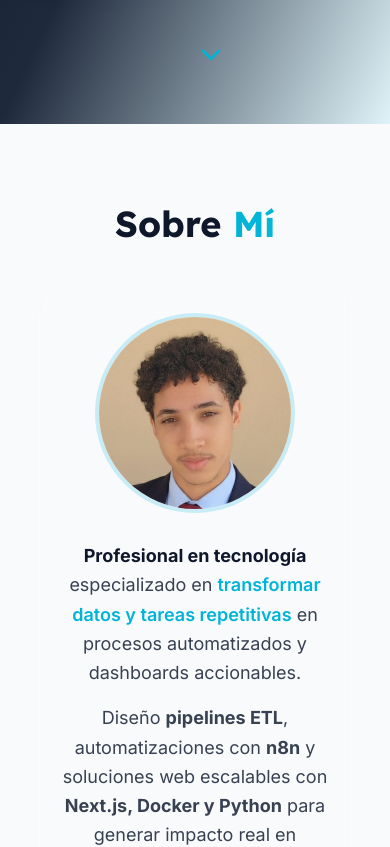
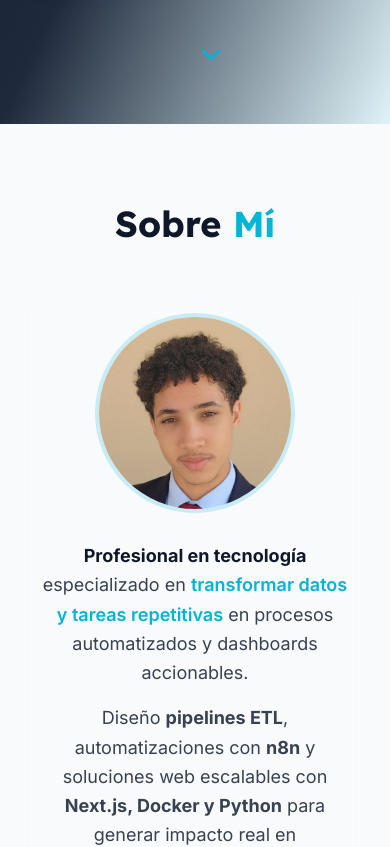
Before and after one commit to Davidcx8/portafolio-jose-dcastillo, a Next.js app: page / in a window 390 px wide. Shown: the part 720-1567 px from the top of the page. Built offline with nearby package versions, Linux system fonts and the light colour scheme.

Commit message:
Fix: Centrar sección de contacto en mobile con padding responsivo

```diff
--- a/app/globals.css
+++ b/app/globals.css
@@ -69,7 +69,7 @@
 
   /* Section spacing */
   .section {
-    @apply py-20 px-6 md:px-12 lg:px-24;
+    @apply py-20 px-4 sm:px-6 md:px-12 lg:px-24;
   }
 
   /* Container max-width */
```
